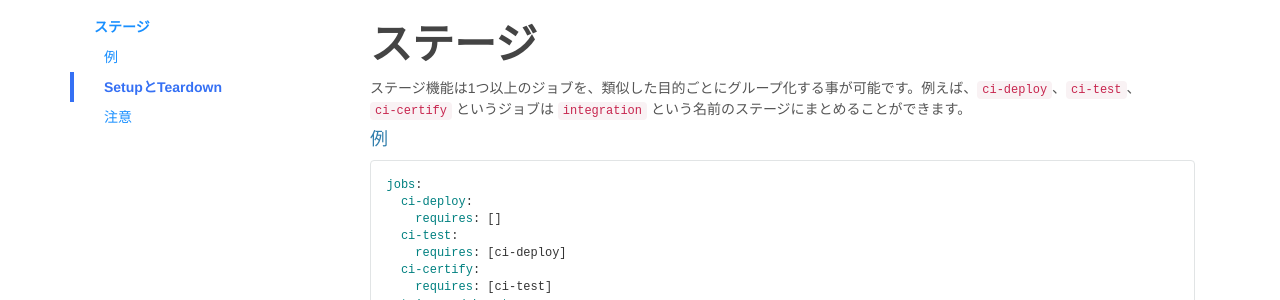
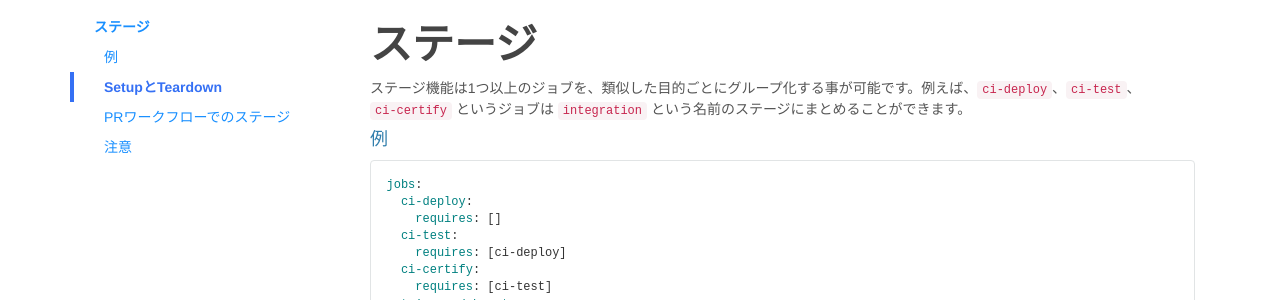
Before and after one commit to screwdriver-cd/guide, a Jekyll site: the page built from docs/ja/user-guide/configuration/stages.md, in a window 1280 px wide. Shown: the part 170-470 px from the top of the page. Built offline with Jekyll 4.4.1, drawn with Linux system fonts in a browser that asks for light colours.

Commit message:
fix: add toc

```diff
--- a/docs/ja/user-guide/configuration/stages.md
+++ b/docs/ja/user-guide/configuration/stages.md
@@ -11,6 +11,9 @@ toc:
     subitem: true
   - title: SetupとTeardown
     url: "#setupとteardown"
+    subitem: true
+  - title: PRワークフローでのステージ
+    url: "#PRワークフローでのステージ"
     subitem: true
   - title: 注意
     url: "#注意"
```
Also changed, not shown: docs/user-guide/configuration/stages.md (+3 -0 lines).
